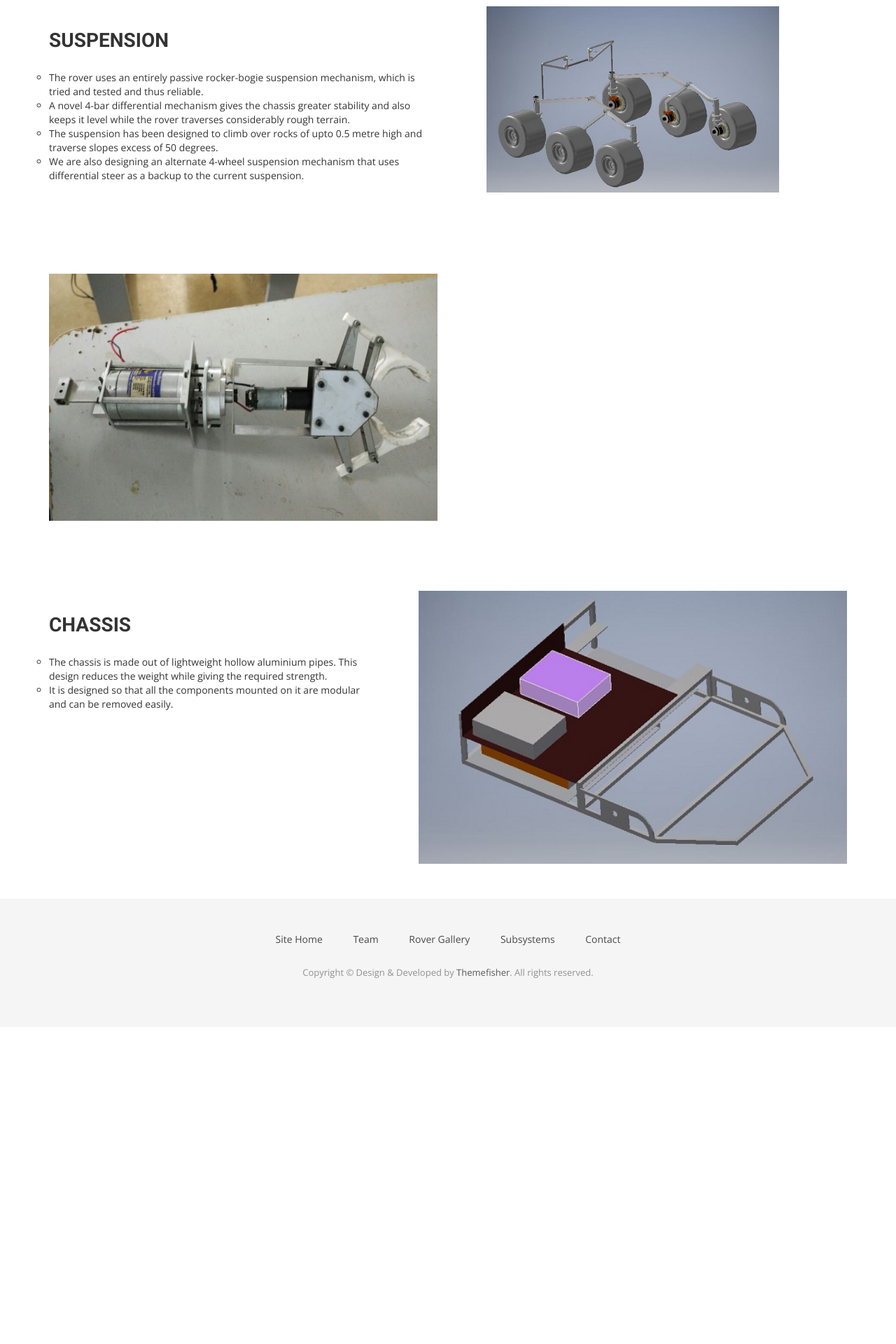
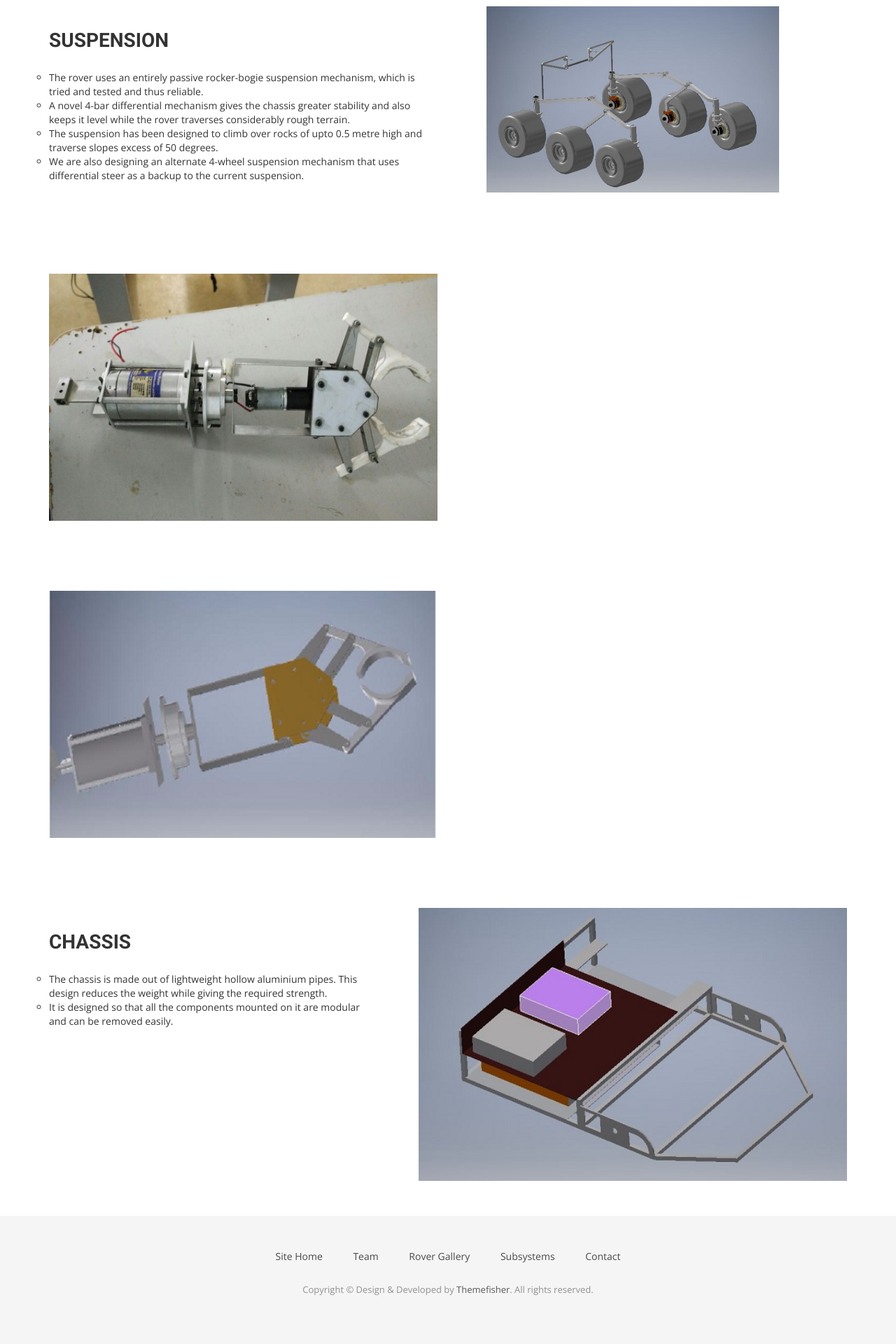
Before and after one commit to iitbmartian/old_website, a Jekyll site: the page built from mech.html, in a window 1280 px wide. Shown: the part 878-2798 px from the top of the page at 70% size. Built offline with Jekyll 4.4.1, drawn with Linux system fonts in a browser that asks for light colours; nearby versions of some CDN libraries; some web fonts are replaced; before the commit the page ends 2345 px from its top, so only the background shows below that.

Commit message:
Update mech.html

```diff
--- a/mech.html
+++ b/mech.html
@@ -137,6 +137,35 @@ permalink: /mech
 <section id="intro">
   <div class="container">
     <div class="row">
+     <div class="col-md-6">
+
+          <div id="testimonial-slider2">
+            <div>
+                <img src="img/gripper1.jpg" alt="IMG" height=100% width=100%>
+            </div>
+
+          </div>
+      </div>
+      <div class="col-md-6 col-sm-12">
+        <div class="block">
+          <div class="section-title">
+            <h2 id="Bio-Assembly"></h2>
+          </div>
+          <p>
+            <ul style="list-style-type:circle">
+
+            </ul>
+          </p>
+        </div>
+      </div><!-- .col-md-7 close -->
+      </div>
+    </div>
+  </div>
+</section>
+
+<section id="intro">
+  <div class="container">
+    <div class="row">
       <div class="col-md-5 col-sm-12">
         <div class="block">
           <div class="section-title">
```
